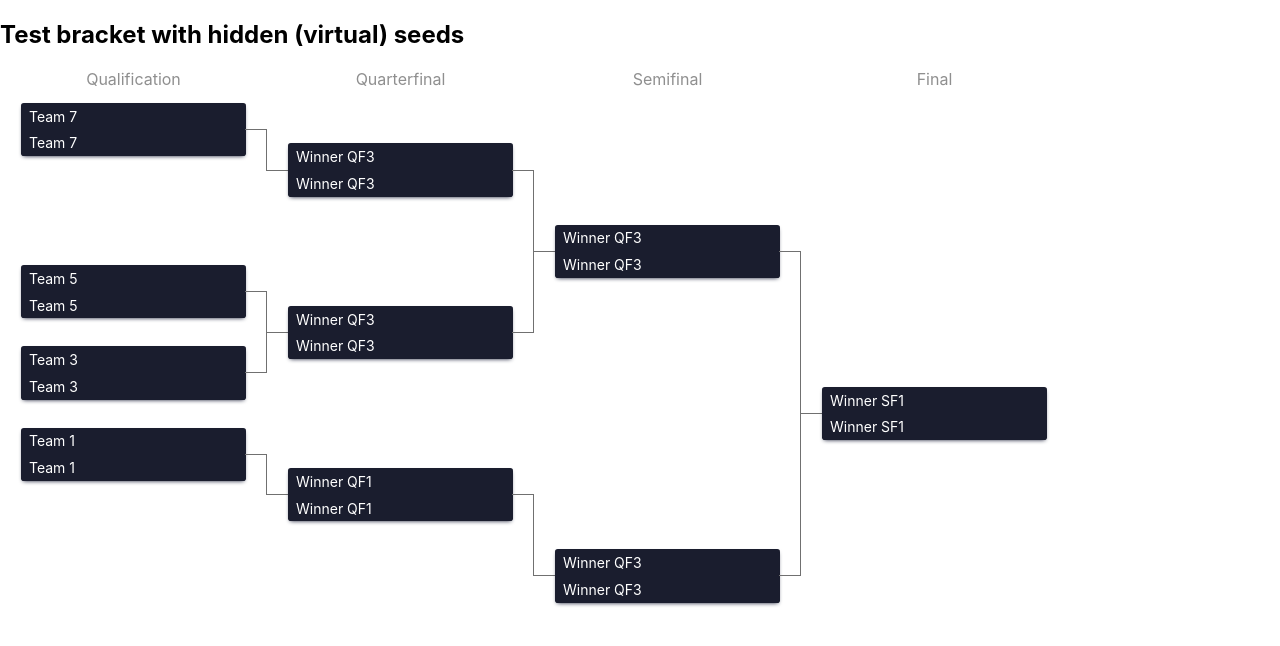
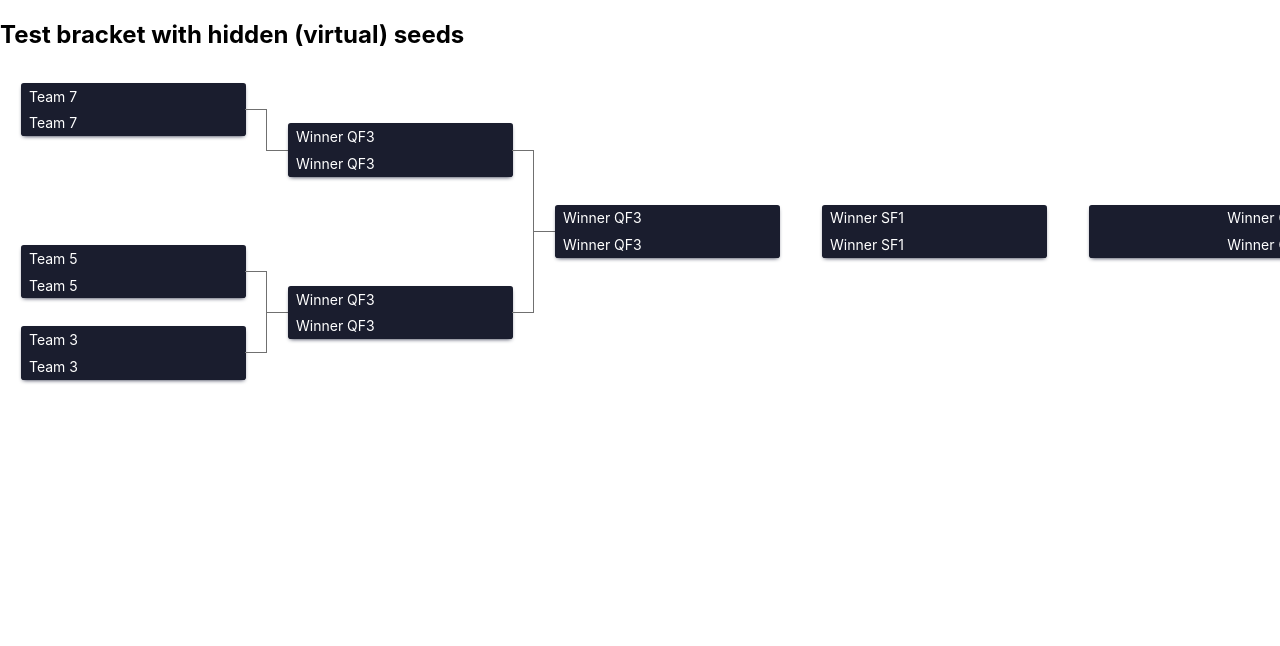
Before and after one commit to tournamentstat/react-brackets-dev, a React (Create React App) app: page / in a window 1280 px wide. Shown: the top 646 px of the page. Built offline with nearby package versions, Linux system fonts and the light colour scheme.

Commit message:
Add the two sided mode

```diff
--- a/src/components/BracketTree.tsx
+++ b/src/components/BracketTree.tsx
@@ -223,7 +223,7 @@ const BracketTree = () => {
   return (
       <div style={{width: "100%", overflowX: "auto"}}>
         <h2>Test bracket with hidden (virtual) seeds</h2>
-        <Bracket schema={Schema} renderSeedComponent={CustomSeed} roundTitleComponent={RoundTitleComponent}/>
+        <Bracket schema={Schema} renderSeedComponent={CustomSeed} roundTitleComponent={RoundTitleComponent} twoSided/>
       </div>
   );
 }
--- a/src/react-brackets/brackets/index.tsx
+++ b/src/react-brackets/brackets/index.tsx
@@ -21,7 +21,7 @@ const SingleElimination = ({
   const isResponsive = useMedia(mobileBreakpoint);
 
   const getFragment = (
-    seed: {id: number, virtual: boolean},
+    seed: {id: number, singleLined: boolean, virtual: boolean},
     roundIdx: number,
     idx: number,
     isMiddleOfTwoSided: any,
@@ -99,7 +99,8 @@ const SingleElimination = ({
     return tree.reverse();
   }
 
-  const data = tree(schema).map((round, roundIdx) => (
+  const rounds = tree(schema);
+  const data = rounds.map((round, roundIdx) => (
     <Round key={round.id} className={roundClassName} mobileBreakpoint={mobileBreakpoint}>
       {roundTitleComponent(round.id, roundIdx)}
       <SeedsList>
@@ -122,39 +123,39 @@ const SingleElimination = ({
     );
   }
 
-  // const getRenderedRounds = (
-  //   roundsStartIndex: number,
-  //   roundsEndIndex: number,
-  //   renderFirstHalfOfRoundsSeeds: boolean,
-  //   rounds: IRoundProps[],
-  //   dir: string
-  // ) =>
-  //   rounds.slice(roundsStartIndex, roundsEndIndex).map((round, roundIdx) => (
-  //     <Round key={round.title} className={roundClassName} mobileBreakpoint={mobileBreakpoint}>
-  //       {round.title && roundTitleComponent(round.title, roundIdx)}
-  //       <SeedsList dir={dir}>
-  //         {renderFirstHalfOfRoundsSeeds
-  //           ? round.seeds
-  //               .slice(0, round.seeds.length / 2)
-  //               .map((seed, idx) => getFragment(seed, roundIdx, idx, rounds, false))
-  //           : round.seeds
-  //               .slice(round.seeds.length / 2, round.seeds.length)
-  //               .map((seed, idx) => getFragment(seed, roundIdx, idx, rounds, roundIdx < roundsEndIndex - 2))}
-  //       </SeedsList>
-  //     </Round>
-  //   ));
-  //
-  // if (twoSided) {
-  //   return (
-  //     <Bracket className={bracketClassName} mobileBreakpoint={mobileBreakpoint}>
-  //       {[
-  //         getRenderedRounds(0, rounds.length - 1, true, rounds, 'ltr'),
-  //         getRenderedRounds(rounds.length - 1, rounds.length, false, rounds, 'twoSided'),
-  //         getRenderedRounds(1, rounds.length, false, [...rounds].reverse(), 'rtl'),
-  //       ]}
-  //     </Bracket>
-  //   );
-  // }
+  const getRenderedRounds = (
+    roundsStartIndex: number,
+    roundsEndIndex: number,
+    renderFirstHalfOfRoundsSeeds: boolean,
+    rounds: IRoundProps[],
+    dir: string
+  ) =>
+    rounds.slice(roundsStartIndex, roundsEndIndex).map((round, roundIdx) => (
+      <Round key={round.title} className={roundClassName} mobileBreakpoint={mobileBreakpoint}>
+        {round.title && roundTitleComponent(round.title, roundIdx)}
+        <SeedsList dir={dir}>
+          {renderFirstHalfOfRoundsSeeds
+            ? round.seeds
+                .slice(0, round.seeds.length / 2)
+                .map((seed: {id: number, singleLined: boolean, virtual: boolean}, idx: number) => getFragment(seed, roundIdx, idx, false, seed.singleLined, seed.virtual))
+            : round.seeds
+                .slice(round.seeds.length / 2, round.seeds.length)
+                .map((seed: {id: number, singleLined: boolean, virtual: boolean}, idx: number) => getFragment(seed, roundIdx, idx, roundIdx < roundsEndIndex - 2, seed.singleLined, seed.virtual))}
+        </SeedsList>
+      </Round>
+    ));
+
+  if (twoSided) {
+    return (
+      <Bracket className={bracketClassName} mobileBreakpoint={mobileBreakpoint}>
+        {[
+          getRenderedRounds(0, rounds.length - 1, true, rounds, 'ltr'),
+          getRenderedRounds(rounds.length - 1, rounds.length, false, rounds, 'twoSided'),
+          getRenderedRounds(1, rounds.length, false, [...rounds].reverse(), 'rtl'),
+        ]}
+      </Bracket>
+    );
+  }
 
   return (
     <Bracket className={bracketClassName} dir={rtl ? 'rtl' : 'ltr'} mobileBreakpoint={mobileBreakpoint}>
```
